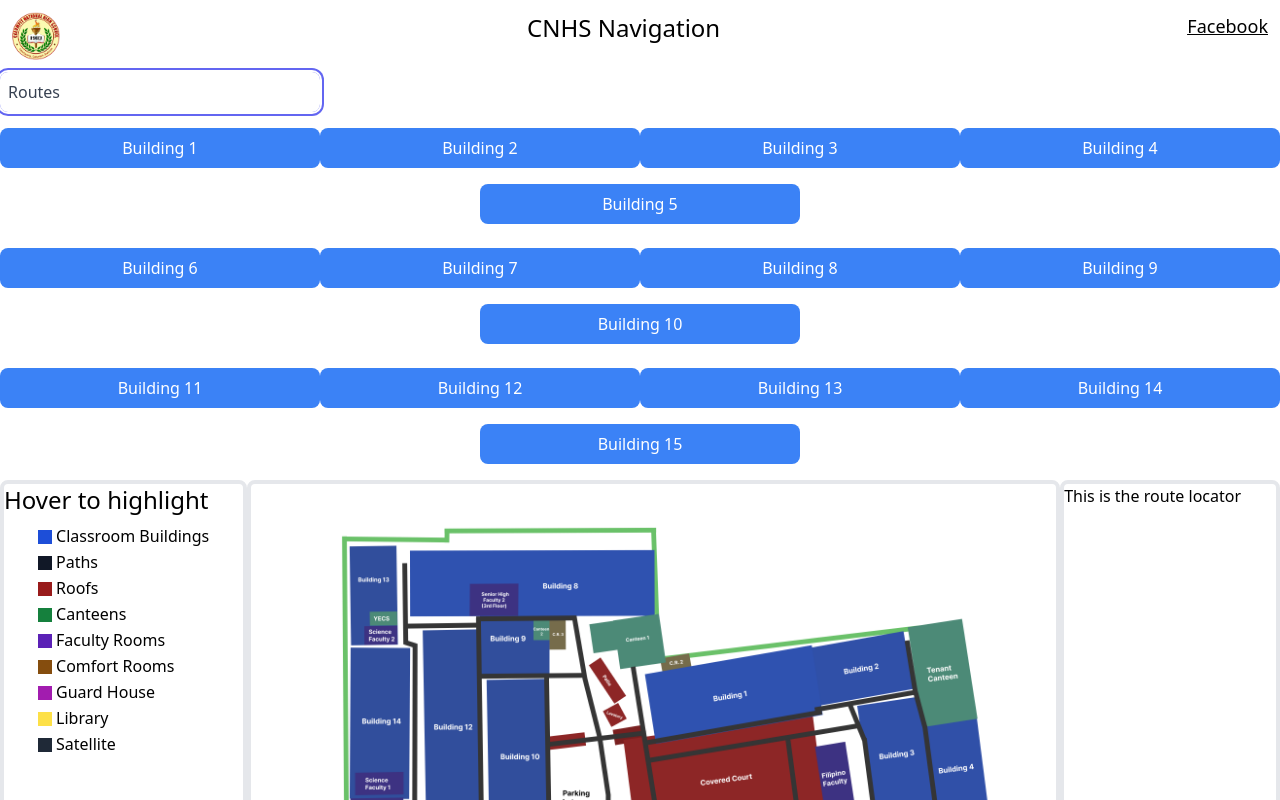
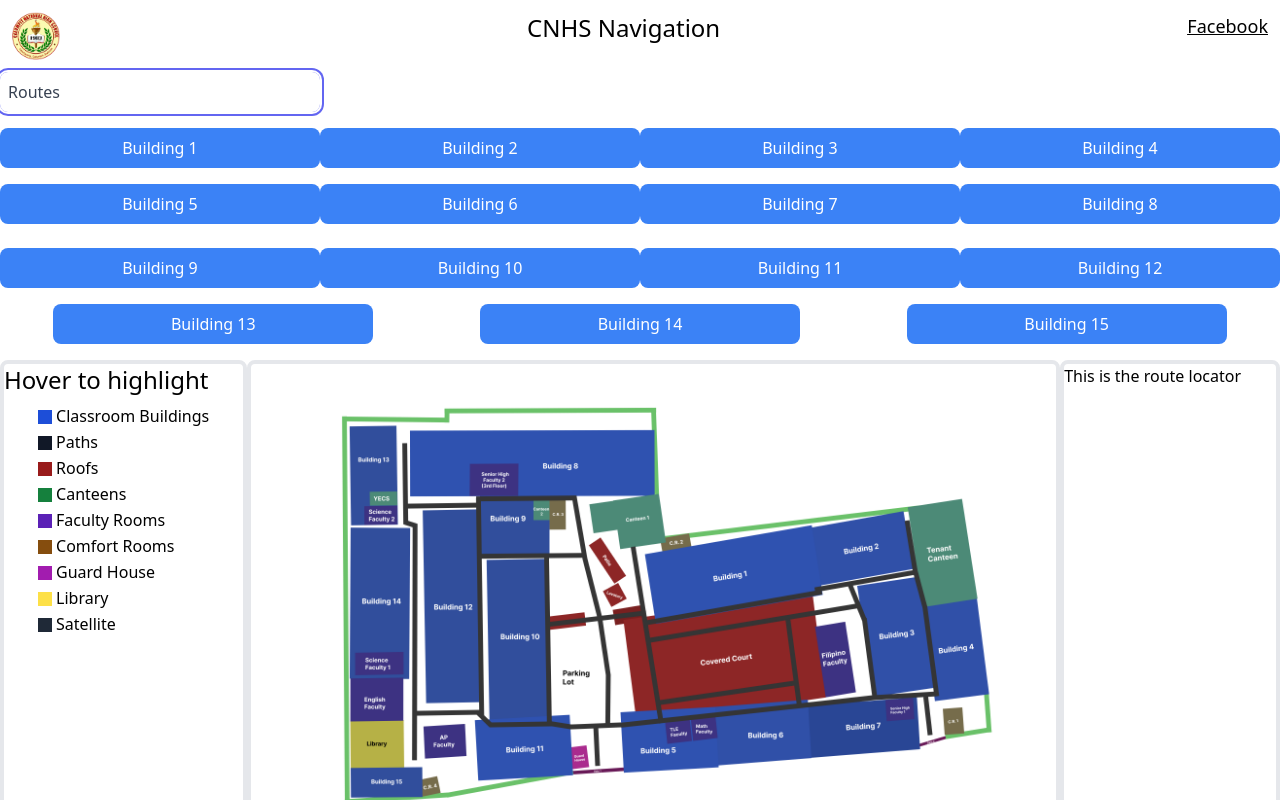
Before and after one commit to J1hu/cnhs-navigation-app, a Vue app: page / in a window 1280 px wide. Both pictures are taken after a click on the button "Routes". Shown: the top 800 px of the page. Built offline with nearby package versions, Linux system fonts and the light colour scheme.

Commit message:
Added vuex state management

```diff
--- a/package.json
+++ b/package.json
@@ -11,7 +11,8 @@
   "dependencies": {
     "@headlessui/vue": "^1.7.19",
     "@heroicons/vue": "^2.1.1",
-    "vue": "^3.4.19"
+    "vue": "^3.4.19",
+    "vuex": "^4.1.0"
   },
   "devDependencies": {
     "@types/node": "^20.11.30",
--- a/src/components/RouteLocations.vue
+++ b/src/components/RouteLocations.vue
@@ -1,36 +1,45 @@
 <script setup lang="ts">
 import { ref, computed } from 'vue';
+import { useStore } from 'vuex';
+
+const store = useStore();
 
 const isOpen = ref(false);
 
 const buttons = [
-    { text: 'Building 1' },
-    { text: 'Building 2' },
-    { text: 'Building 3' },
-    { text: 'Building 4' },
-    { text: 'Building 5' },
-    { text: 'Building 6' },
-    { text: 'Building 7' },
-    { text: 'Building 8' },
-    { text: 'Building 9' },
-    { text: 'Building 10' },
-    { text: 'Building 11' },
-    { text: 'Building 12' },
-    { text: 'Building 13' },
-    { text: 'Building 14' },
-    { text: 'Building 15' },
+    { text: 'Building 1', route: 'building1' },
+    { text: 'Building 2', route: 'building2' },
+    { text: 'Building 3', route: 'building3' },
+    { text: 'Building 4', route: 'building4' },
+    { text: 'Building 5', route: 'building5' },
+    { text: 'Building 6', route: 'building6' },
+    { text: 'Building 7', route: 'building7' },
+    { text: 'Building 8', route: 'building8' },
+    { text: 'Building 9', route: 'building9' },
+    { text: 'Building 10', route: 'building10' },
+    { text: 'Building 11', route: 'building11' },
+    { text: 'Building 12', route: 'building12' },
+    { text: 'Building 13', route: 'building13' },
+    { text: 'Building 14', route: 'building14' },
+    { text: 'Building 15', route: 'building15' },
 ];
 
 const rows = computed(() => {
     const chunks = [];
-    for (let i = 0; i < buttons.length; i += 5) {
-        chunks.push(buttons.slice(i, i + 5));
+    for (let i = 0; i < buttons.length; i += 8) {
+        chunks.push(buttons.slice(i, i + 8));
     }
     return chunks;
 });
 
 const toggle = () => {
     isOpen.value = !isOpen.value;
+};
+
+const handleButtonClick = (route: string) => {
+    store.commit('setCurrentRoute', route);
+    isOpen.value = !isOpen.value;
+    console.log(store.state.currentRoute);
 };
 </script>
 
@@ -50,6 +59,8 @@ const toggle = () => {
                 :key="button.text"
                 type="button"
                 class="w-full max-w-xs px-4 py-2 mx-auto my-2 text-white bg-blue-500 rounded-lg hover:bg-blue-700 focus:outline-none focus:ring-2 focus:ring-offset-2 focus:ring-indigo-500"
+                @click="
+                    toggle, handleButtonClick(button.route)"
             >
             {{ button.text }}
             </button>
--- a/src/main.ts
+++ b/src/main.ts
@@ -1,5 +1,6 @@
 import { createApp } from 'vue'
 import './style.css'
 import App from './App.vue'
+import store from './store';
 
-createApp(App).mount('#app')
+createApp(App).use(store).mount('#app')
--- /dev/null
+++ b/src/store/index.ts
@@ -0,0 +1,19 @@
+// store/index.ts
+import { createStore } from 'vuex';
+
+export default createStore({
+  state: {
+    currentRoute: ""
+  },
+  mutations: {
+    setCurrentRoute(state, route) {
+      state.currentRoute = route;
+    }
+  },
+  actions: {
+    // Define actions if you need to perform asynchronous operations
+  },
+  modules: {
+    // You can organize your store into modules if needed
+  }
+});
--- /dev/null
+++ b/src/vuex.d.ts
@@ -0,0 +1,6 @@
+declare module 'vuex' {
+    export * from "vuex/types/index.d.ts";
+    export * from "vuex/types/helpers.d.ts";
+    export * from "vuex/types/logger.d.ts";
+    export * from "vuex/types/vue.d.ts";
+}
```
Also changed, not shown: 1 other file (tests, documents, lock files or other folders).
